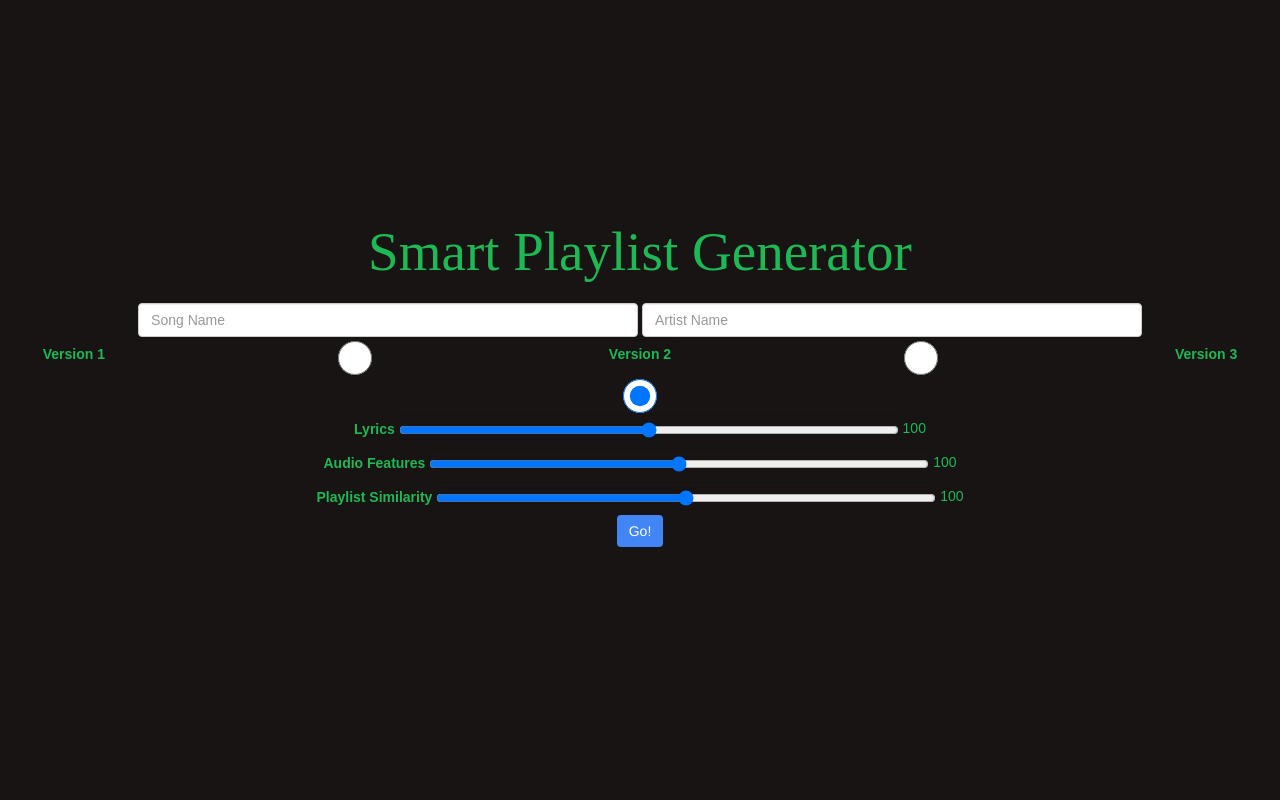
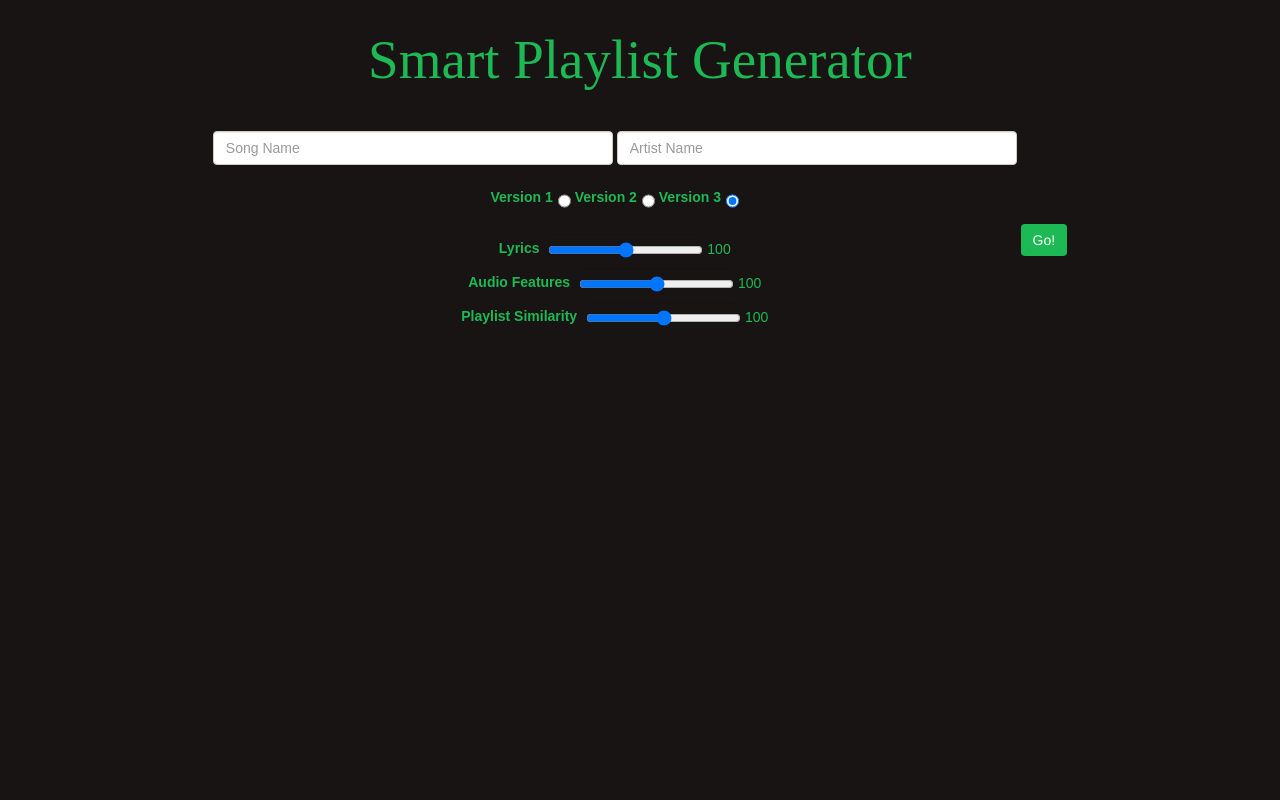
Before and after one commit to cbbyrnes4/cs4300sp2017-smart-playlist, a Django app: page / in a window 1280 px wide. Run offline with Django 3.2, Linux system fonts and the light colour scheme; data that the repository does not hold is empty; some libraries are stand-ins or nearby versions.

Commit message:
more ui changes

```diff
--- a/smartplaylist/smart_playlist/static/smart_playlist/main.css
+++ b/smartplaylist/smart_playlist/static/smart_playlist/main.css
@@ -5,41 +5,39 @@
 }
 @media (min-width:400px){
 	.global-search {
-		padding: 20px 0;
+		padding: 20px;
 		text-align:center;
 	}
 
 	body {
 		background-color:#191414;
-		padding-top: 15%;
 		padding-bottom: 15px;
 	}
+
 	.global-search {
 		text-align:center;
 		padding:10px;
 	}
-	.global-search .form-control {
-		width:500px;
+	.global-search .autocomplete {
+		width: 400px;
 	}
 
-	.global-search * {
+	/*.global-search * {
 		display:inline-block;
 		margin-bottom:0;
-	}
+	}*/
 }
-.topcorner{
-	position:absolute;
-	top:2%;
-	right:2%;
-}
+
+
+
 .btn{
-	background-color: #4285F4;
+	background-color: #1DB954;
 	border: none
 }
+
 .step-links a{
 	color: #4285F4;
 }
-
 
 .ui-widget {
 	font-family:Futura,serif;
@@ -60,7 +58,22 @@
 h1 {
 	font-size: 55px;
 	font-family:Futura,serif;
-	color: #1DB954
+	color: #1DB954;
+	margin-bottom: 40px;
+}
+
+.input {
+	margin: 15px auto;
+}
+
+/*.clear {
+	clear: both;
+}*/
+
+#search-bars {
+	width: 400px;
+	float: left;
+	display: inline-block;
 }
 
 .panel-body {
@@ -83,3 +96,7 @@
 audio {
 	width: 256px;
 }
+
+label {
+	margin-right: 5px;
+}
--- a/smartplaylist/smart_playlist/templates/smart_playlist/base.html
+++ b/smartplaylist/smart_playlist/templates/smart_playlist/base.html
@@ -4,10 +4,8 @@
         <link rel="stylesheet" href="{% static 'smart_playlist/bootstrap.min.css' %}">
         <link rel="stylesheet" href="{% static 'smart_playlist/main.css' %}">
         <link rel="stylesheet" href="https://code.jquery.com/ui/1.12.1/themes/base/jquery-ui.css">
+        <link href="https://code.jquery.com/ui/1.12.1/themes/black-tie/jquery-ui.css" rel="stylesheet">
 
-        <!-- <link href = "https://code.jquery.com/ui/1.10.4/themes/ui-lightness/jquery-ui.css"
-         rel = "stylesheet"> -->
-        <link href="https://code.jquery.com/ui/1.12.1/themes/black-tie/jquery-ui.css" rel="stylesheet">
         <script src="https://ajax.googleapis.com/ajax/libs/jquery/3.2.1/jquery.min.js"></script>
         <script src="https://maxcdn.bootstrapcdn.com/bootstrap/3.3.7/js/bootstrap.min.js"></script>
         <script type="text/javascript" src="http://tracking.musixmatch.com/t1.0/AMa6hJCIEzn1v8RuOP"></script>
@@ -24,40 +22,35 @@
         <form action='' class="form-inline global-search" method='GET'>
             <h1>Smart Playlist Generator</h1>
 
-            <br><br>
-
             <div class="form-group ui-widget">
                 <input id="song" type="text" name="song" class="form-control ui-autocomplete-input autocomplete"
                        {% if query %}value="{{ query.0 }}"{% endif %} placeholder="Song Name" autocomplete="off">
                 <input id="artist" type="text" name="artist" class="form-control ui-widget autocomplete"
-                       {% if query %}value="{{ query.1 }}"{% endif %} placeholder="Artist Name">
-                <br>
-                <label for="v1">Version 1</label><input id="v1" type="radio" name="version" value=1 class="form-control ui-widget">
-                <label for="v2">Version 2</label><input id="v2" type="radio" name="version" value=2 class="form-control ui-widget">
-                <label for="v3">Version 3</label><input id="v3" type="radio" name="version" value=3 checked class="form-control ui-widget">
-                <br>
-                <label>
-                    Lyrics
+                           {% if query %}value="{{ query.1 }}"{% endif %} placeholder="Artist Name">
+
+                <div class="input">
+                    <label for="v1">Version 1</label><input type="radio" id="v1" name="version" value=1 class="form-control ui-widget">
+                    <label for="v2">Version 2</label><input type="radio" id="v2" name="version" value=2 class="form-control ui-widget">
+                    <label for="v3">Version 3</label><input type="radio" id="v3" name="version" value=3 checked class="form-control ui-widget">
+                </div>
+
+                <div class="input">
+                    <label for="alpha">Lyrics</label>
                     <input name="alpha" id="input" type="range" min="0" max="200" value="100" class="form-control"
-                           onchange="showValue('lyric_weight', this.value)"/>
-                </label>
-                <span id="lyric_weight">100</span>
-                <br>
-                <label>
-                    Audio Features
+                               onchange="showValue('lyric_weight', this.value)"/>
+                    <span id="lyric_weight">100</span><br />
+
+                    <label for="beta">Audio Features</label>
                     <input name="beta" id="input" type="range" min="0" max="200" value="100" class="form-control"
-                           onchange="showValue('audio_weight', this.value)"/>
-                </label>
-                <span id="audio_weight">100</span>
-                <br>
-                <label>
-                    Playlist Similarity
+                               onchange="showValue('audio_weight', this.value)"/>
+                    <span id="audio_weight">100</span><br />
+
+                    <label for="gamma">Playlist Similarity</label>
                     <input name="gamma" id="input" type="range" min="0" max="200" value="100" class="form-control"
-                           onchange="showValue('playlist_weight', this.value)"/>
-                </label>
-                <span id="playlist_weight">100</span>
+                               onchange="showValue('playlist_weight', this.value)"/>
+                    <span id="playlist_weight">100</span><br />
+                </div>
             </div>
-            <br>
 
             <!-- https://simpleisbetterthancomplex.com/tutorial/2016/08/29/how-to-work-with-ajax-request-with-django.html -->
             <!-- http://jqueryui.com/autocomplete/#remote-jsonp -->
@@ -66,6 +59,7 @@
         </form>
 
         {% if songs %}
+
         <div class="container">
           <div class="panel-group" id="accordion">
             <div class="panel panel-default">
@@ -96,7 +90,8 @@
                 </div>
               </div>
             </div>
-              {% for song in songs %}
+
+            {% for song in songs %}
             <div class="panel panel-default">
               <div class="panel-heading">
                 <h4 class="panel-title">
@@ -141,6 +136,7 @@
               </div>
             </div>
             {% endfor %}
+
           </div>
         </div>
 
--- a/smartplaylist/smart_playlist/views.py
+++ b/smartplaylist/smart_playlist/views.py
@@ -21,6 +21,9 @@
 
 spo_cred_manager = SpotifyClientCredentials(spotify_key, spotify_secret)
 sp = spotipy.Spotify(client_credentials_manager=spo_cred_manager)
+
+keys = {0: 'C', 1: 'C#', 2: 'D', 3: 'D#', 4: 'E', 5: 'F', 6: 'F#', 7: 'G', 8: 'G#', 9: 'A', 10: 'A#', 11: 'B'}
+
 
 def search(request):
     query_song = None
```
